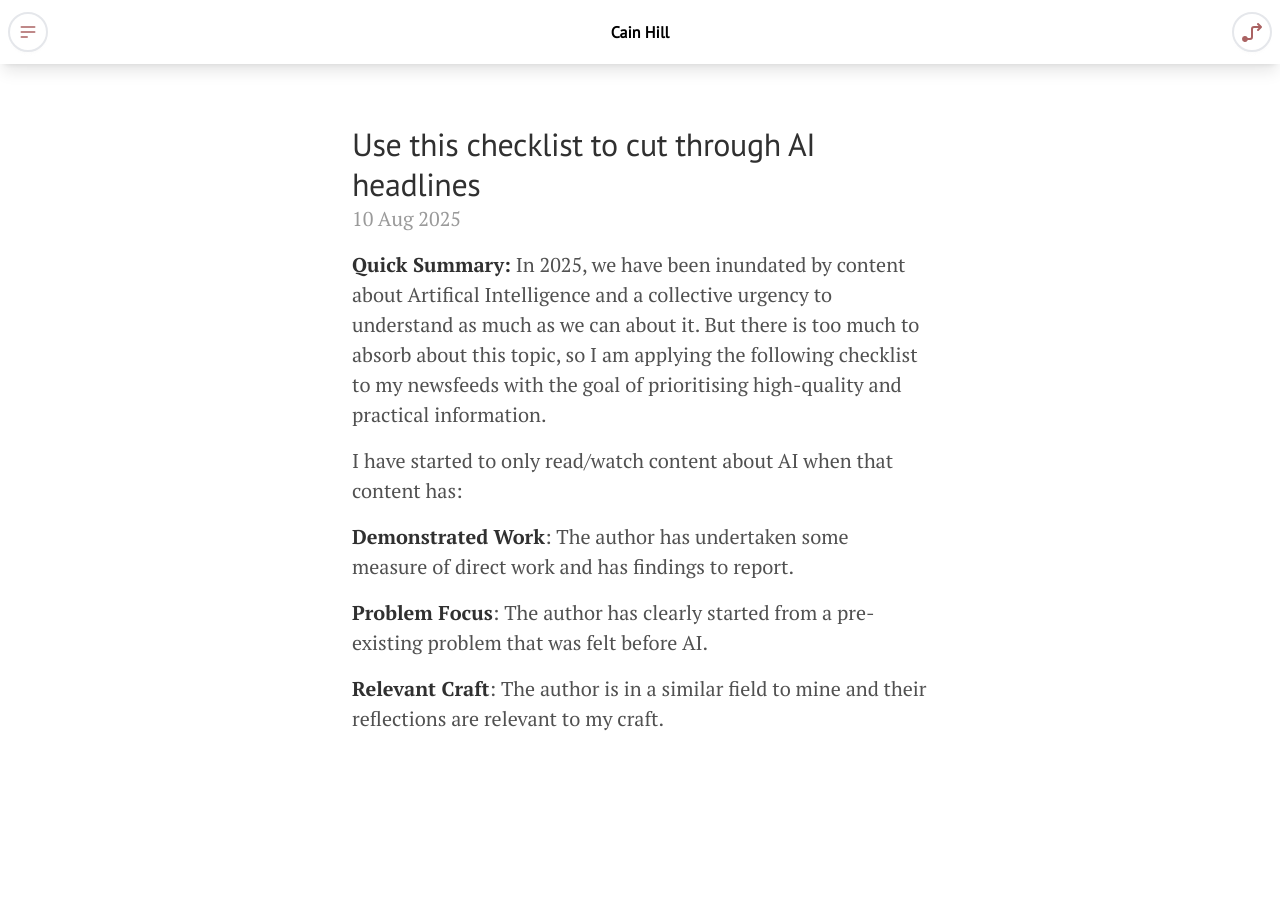
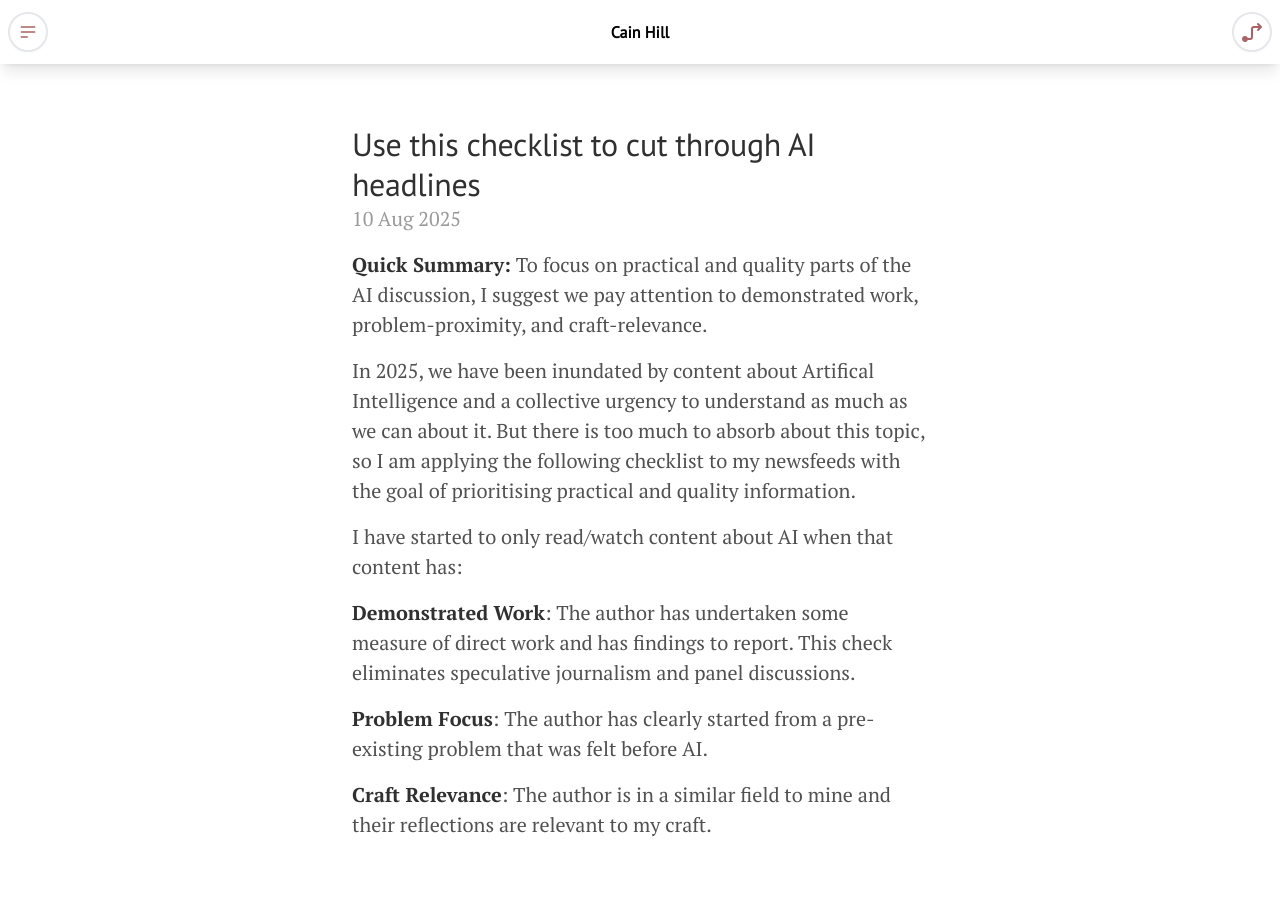
Before and after one commit to cainhill/cainhill.github.io, a Jekyll site: the page built from _blog/2025-08-10-filtering-ai-news.md, in a window 1280 px wide. Built offline with Jekyll 4.4.1, drawn with Linux system fonts in a browser that asks for light colours.

Commit message:
create/update '2025-08-10-filtering-ai-news.md' file

```diff
--- a/_blog/2025-08-10-filtering-ai-news.md
+++ b/_blog/2025-08-10-filtering-ai-news.md
@@ -3,12 +3,14 @@ layout: post
 title: Use this checklist to cut through AI headlines
 ---
 
-**Quick Summary:** In 2025, we have been inundated by content about Artifical Intelligence and a collective urgency to understand as much as we can about it. But there is too much to absorb about this topic, so I am applying the following checklist to my newsfeeds with the goal of prioritising high-quality and practical information.
+**Quick Summary:** To focus on practical and quality parts of the AI discussion, I suggest we pay attention to demonstrated work, problem-proximity, and craft-relevance.
+
+In 2025, we have been inundated by content about Artifical Intelligence and a collective urgency to understand as much as we can about it. But there is too much to absorb about this topic, so I am applying the following checklist to my newsfeeds with the goal of prioritising practical and quality information.
 
 I have started to only read/watch content about AI when that content has:
 
-1. **Demonstrated Work**:  The author has undertaken some measure of direct work and has findings to report.
+1. **Demonstrated Work**:  The author has undertaken some measure of direct work and has findings to report. This check eliminates speculative journalism and panel discussions.
 
 2. **Problem Focus**: The author has clearly started from a pre-existing problem that was felt before AI.
 
-3. **Relevant Craft**: The author is in a similar field to mine and their reflections are relevant to my craft.
+3. **Craft Relevance**: The author is in a similar field to mine and their reflections are relevant to my craft.
```
